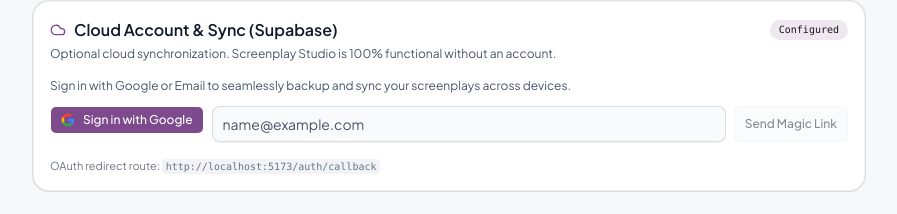
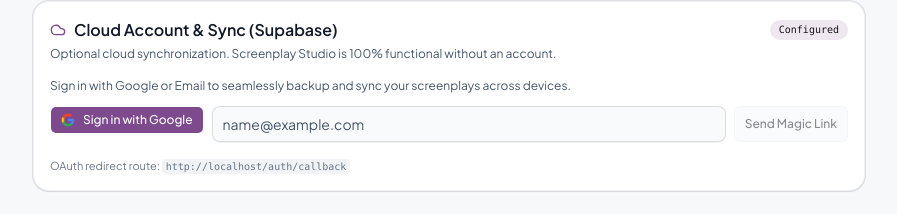
Before and after one commit to Sriganesh712/magic-script, a React (Vite) app: page /settings in a window 1280 px wide. Shown: the part 826-1040 px from the top of the page, without its empty margins (319-1216 px from the left). Built offline with nearby package versions, Linux system fonts and the light colour scheme; no server answers.

Commit message:
fix(deploy): add vercel.json for SPA routing and document deployment protection fixes

```diff
--- a/src/pages/SettingsPage.tsx
+++ b/src/pages/SettingsPage.tsx
@@ -735,7 +735,10 @@
 
                 <div className="text-[11px] text-muted-foreground/80 space-y-1 pt-1">
                   <p>
-                    OAuth redirect route: <code className="font-mono text-[10px] bg-muted px-1 py-0.5 rounded">http://localhost:5173/auth/callback</code>
+                    OAuth redirect route:{' '}
+                    <code className="font-mono text-[10px] bg-muted px-1 py-0.5 rounded">
+                      {typeof window !== 'undefined' ? `${window.location.origin}/auth/callback` : 'http://localhost:5173/auth/callback'}
+                    </code>
                   </p>
                 </div>
               </div>
```
Also changed, not shown: vercel.json (added), 1 other file (tests, documents, lock files or other folders).
